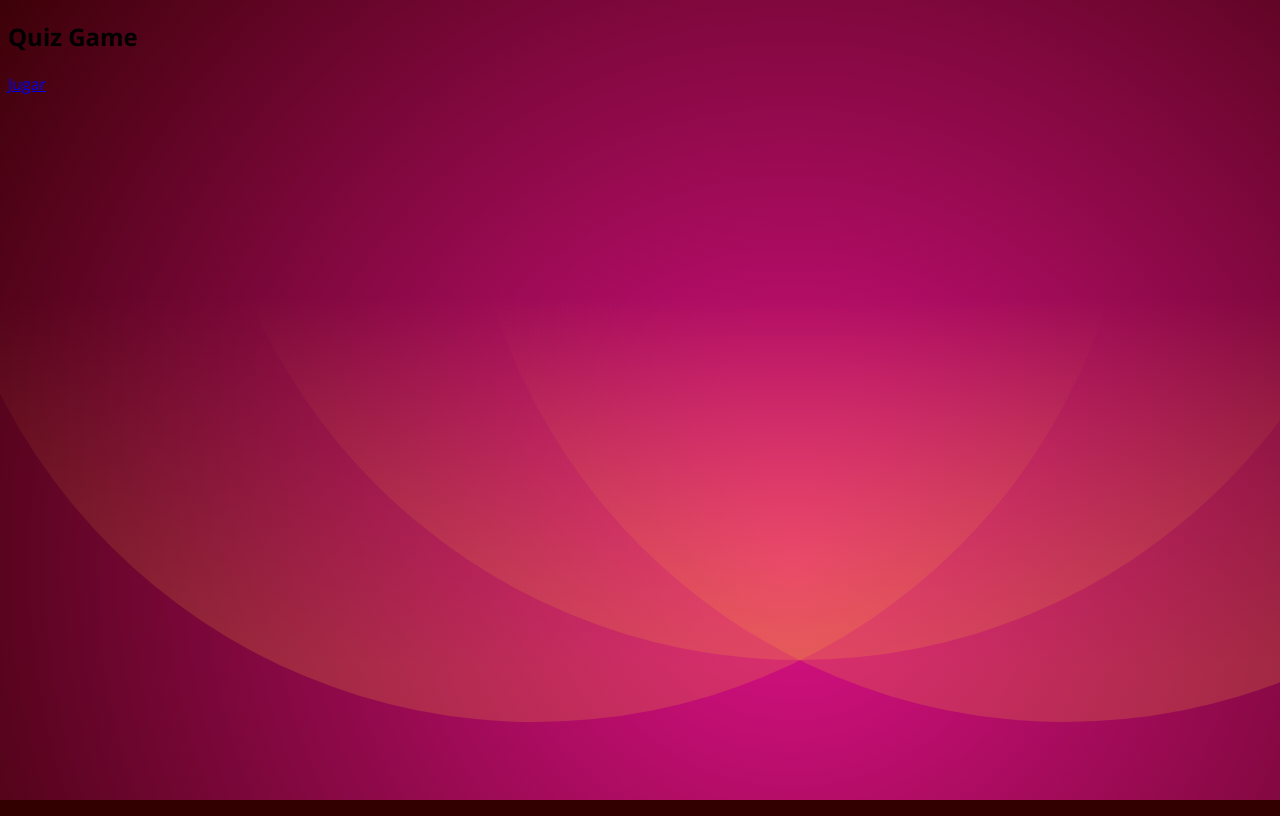
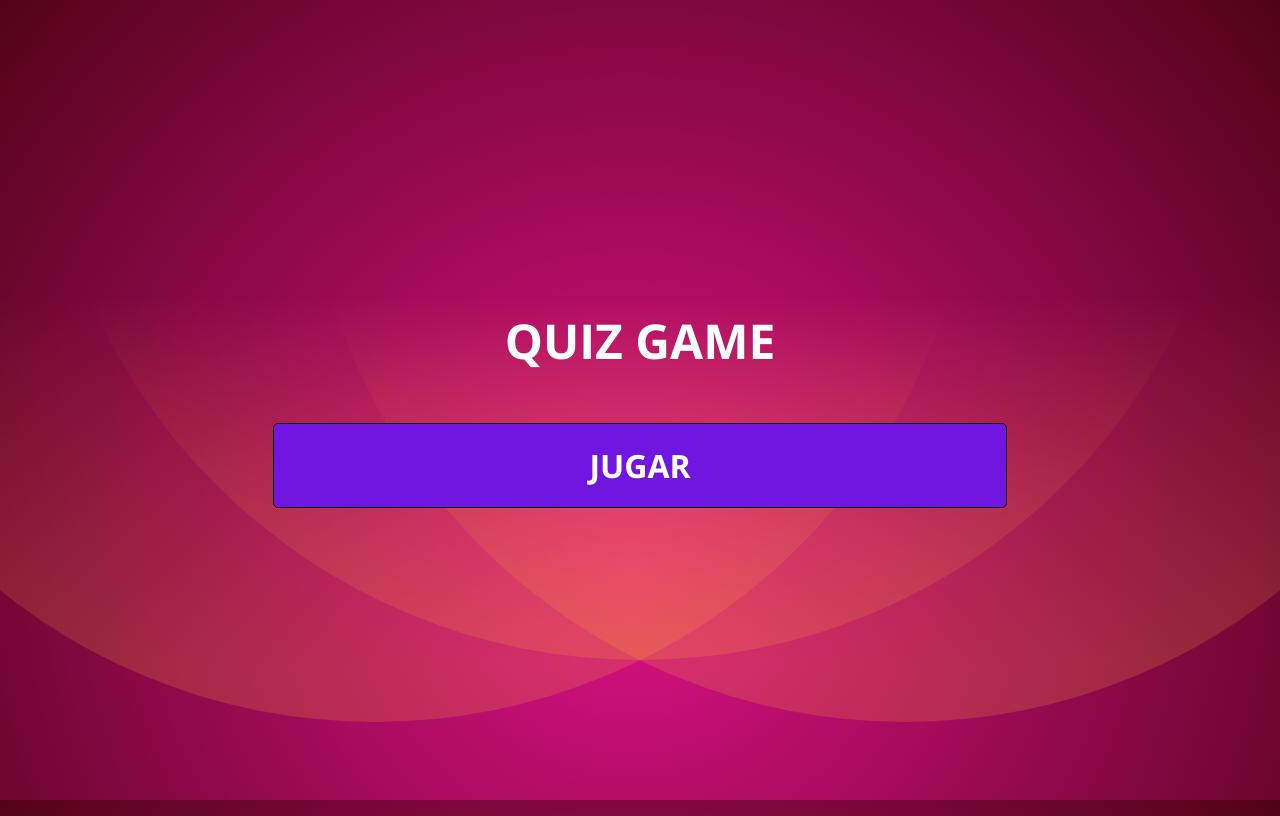
Before and after one commit to francobalich/QuizGame, a React (Vite) app: page / in a window 1280 px wide. Built offline with nearby package versions, Linux system fonts and the light colour scheme.

Commit message:
Change: Add more changes in styles

```diff
--- a/src/components/Card/Card.css
+++ b/src/components/Card/Card.css
@@ -1,22 +1,22 @@
 .card {
   background-color: aliceblue;
   border: 1px solid black;
-  border-radius: 30px;
-  padding: 30px;
+  border-radius: 40px;
+  padding: 40px;
   box-shadow: 10px 10px 50px -21px rgba(0, 0, 0, 0.26);
   -webkit-box-shadow: 10px 10px 50px -21px rgba(0, 0, 0, 0.26);
   -moz-box-shadow: 10px 10px 50px -21px rgba(0, 0, 0, 0.26);
   color: black;
-  width: 75%;
+  width: 70%;
   max-width: 500px;
   min-height: 15vh;
   transition: transform ease 0.5s;
   position: absolute;
   top: 30px;
-  height: calc(100vh - 125px);
+  height: calc(100vh - 150px);
   display: flex;
   flex-direction: column;
-  justify-content: center;
+  justify-content: space-between;
   align-items: center;
   text-align: center;
   overflow: hidden;
@@ -26,12 +26,9 @@
   height: 80%;
   max-height: 350px;
 }
-.card h3 {
-  font-size: 2.5rem;
-  margin: 0;
-}
+
 .card p {
-  font-size: 1.5rem;
+  font-size: 1.8rem;
   margin: 0;
 }
 .cardToLeft {
--- a/src/components/Card/Card.jsx
+++ b/src/components/Card/Card.jsx
@@ -21,7 +21,7 @@ export const Card = ({title="Title",text="-"}) => {
   }
   return (
     <div className={`card ${animation}`}>
-      <h3>{title}</h3>
+      <h3 className='title'>{title}</h3>
       <img className='card__mainImg' src={pngQuestion} alt='imagen con signo de pregunta' />
       <p>{text}</p>
       <div className='card__btnContainer'>
--- a/src/index.css
+++ b/src/index.css
@@ -13,7 +13,21 @@ body {
 }
 
 .btnStyle {
-  background-color: #d0d0d0;
+  background-color: #7116e0;
   border-radius: 5px;
   border: 1px solid black;
+  padding:20px 50px ;
+  width: 50%;
+  text-align: center;
+  color: white;
+  font-weight: bold;
+  text-transform: uppercase;
+  font-size: 2rem;
+  text-decoration: none;
 }
+
+.title {
+  font-size: 3rem;
+  text-transform: uppercase;
+  margin: 0;
+}
--- a/src/layout/Home/Home.css
+++ b/src/layout/Home/Home.css
@@ -0,0 +1,13 @@
+.home{
+  display: flex;
+  justify-content: center;
+  align-items: center;
+  flex-direction: column;
+  width: 100%;
+  min-height: 100dvh;
+  max-height: 100dvh;
+  gap: 50px;
+}
+.home__mainTitle{
+  color: white;
+}
--- a/src/layout/Home/Home.jsx
+++ b/src/layout/Home/Home.jsx
@@ -3,9 +3,9 @@ import './Home.css'
 
 export const Home = () => {
   return (
-    <section>
-      <h1>Quiz Game</h1>
-      <Link to='/game'>Jugar</Link>
+    <section className='home'>
+      <h1 className='title home__mainTitle'>Quiz Game</h1>
+      <Link className='btnStyle' to='/game'>Jugar</Link>
     </section>
   )
 }
```
